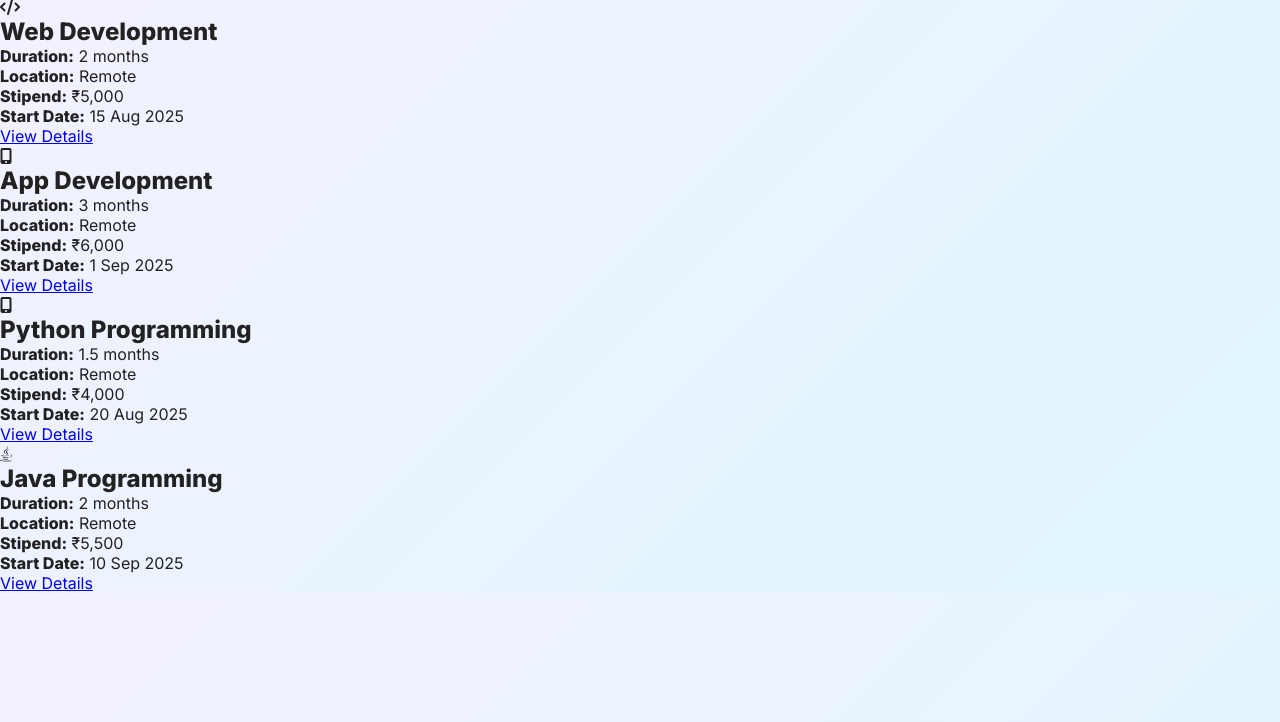
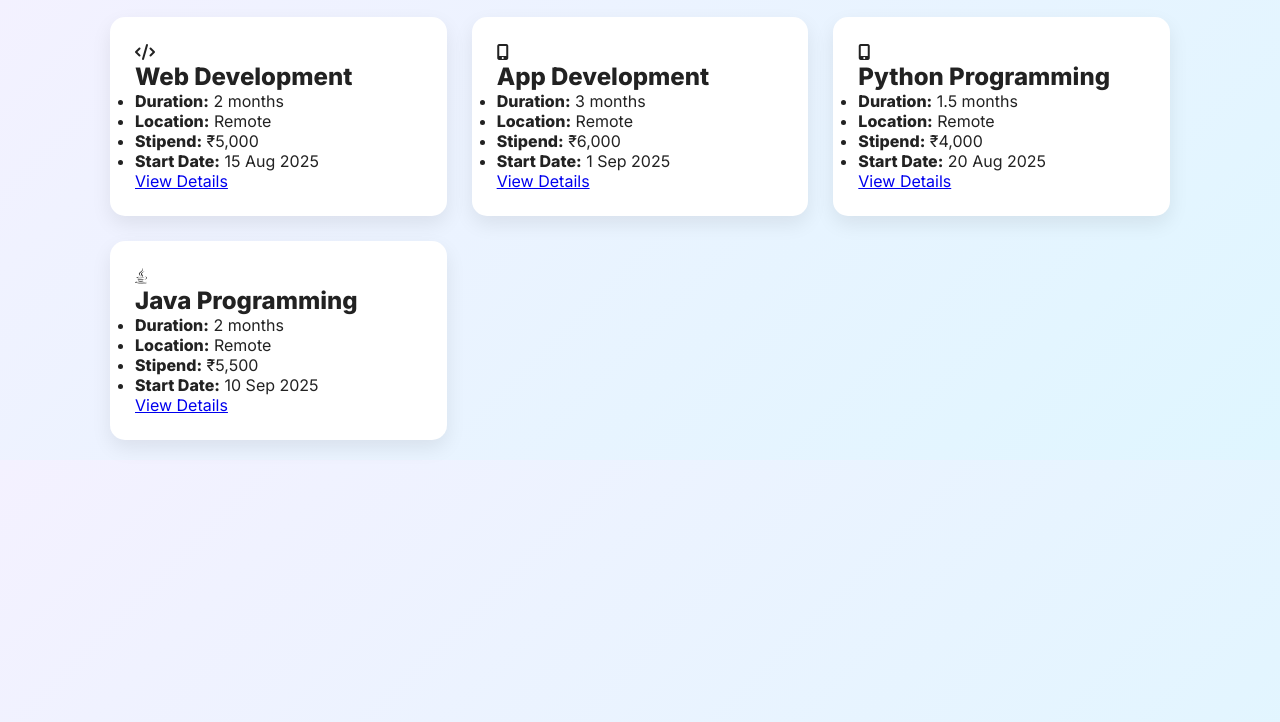
Before and after one commit to Srilekha-Paul/Redesign_web, a plain HTML site: page index.html in a window 1280 px wide. Shown: the part 78-800 px from the top of the page. Drawn offline with Linux system fonts and the light colour scheme.

Commit message:
add card styling

```diff
--- a/style.css
+++ b/style.css
@@ -19,3 +19,23 @@ body{
     margin-top: 5px;
     color: #555;
 }
+.card-container {
+    display: grid;
+    grid-template-columns: repeat(auto-fit, minmax(260px, 1fr));
+    gap: 25px;
+    max-width: 1100px;
+    margin: auto;
+    padding: 20px;
+}
+
+.card {
+    background: white;
+    padding: 25px;
+    border-radius: 15px;
+    box-shadow: 0 8px 20px rgba(0,0,0,0.08);
+    transition: transform 0.3s ease, box-shadow 0.3s ease;
+    display: flex;
+    flex-direction: column;
+    align-items: flex-start;
+
+}
```
